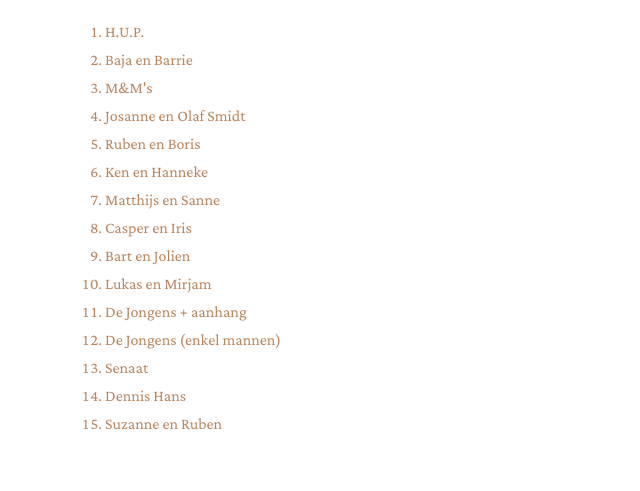
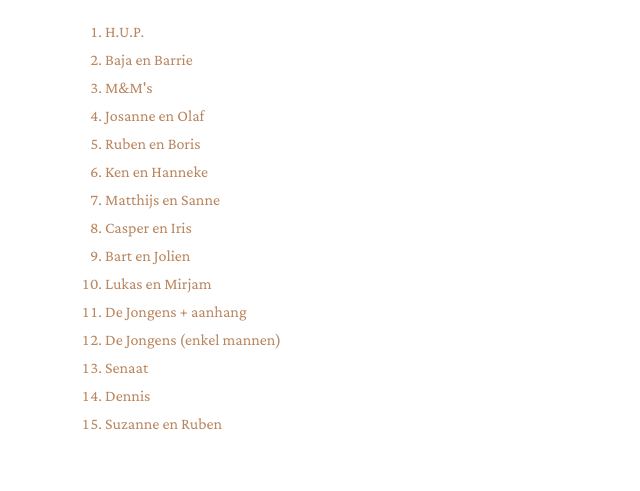
Before and after one commit to RubenSmit/bruiloftjeanineenruben.nl, a Jekyll site: the page built from fotovolgorde.markdown, in a window 1280 px wide and 900 px high, scrolled down 1643 px. Shown: the part 240-731 px from the top of the window, without its empty margins (135-775 px from the left). Built offline with Jekyll 4.4.1, drawn with Linux system fonts in a browser that asks for light colours.

Commit message:
tekst fix

```diff
--- a/fotovolgorde.markdown
+++ b/fotovolgorde.markdown
@@ -54,7 +54,7 @@ De Jong
     <li>H.U.P.</li>
     <li>Baja en Barrie</li>
     <li>M&M's</li>
-    <li>Josanne en Olaf Smidt</li>
+    <li>Josanne en Olaf</li>
     <li>Ruben en Boris</li>
     <li>Ken en Hanneke</li>
     <li>Matthijs en Sanne</li>
@@ -64,6 +64,6 @@ De Jong
     <li>De Jongens + aanhang</li>
     <li>De Jongens (enkel mannen)</li>
     <li>Senaat</li>
-    <li>Dennis Hans</li>
+    <li>Dennis</li>
     <li>Suzanne en Ruben</li>
 </ol>
```
